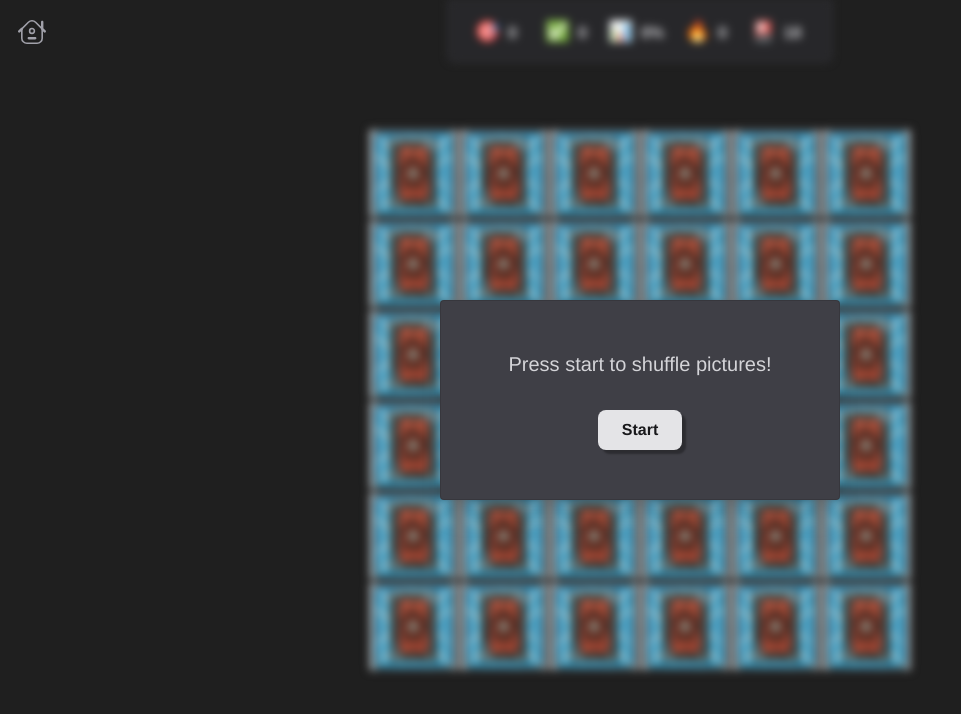
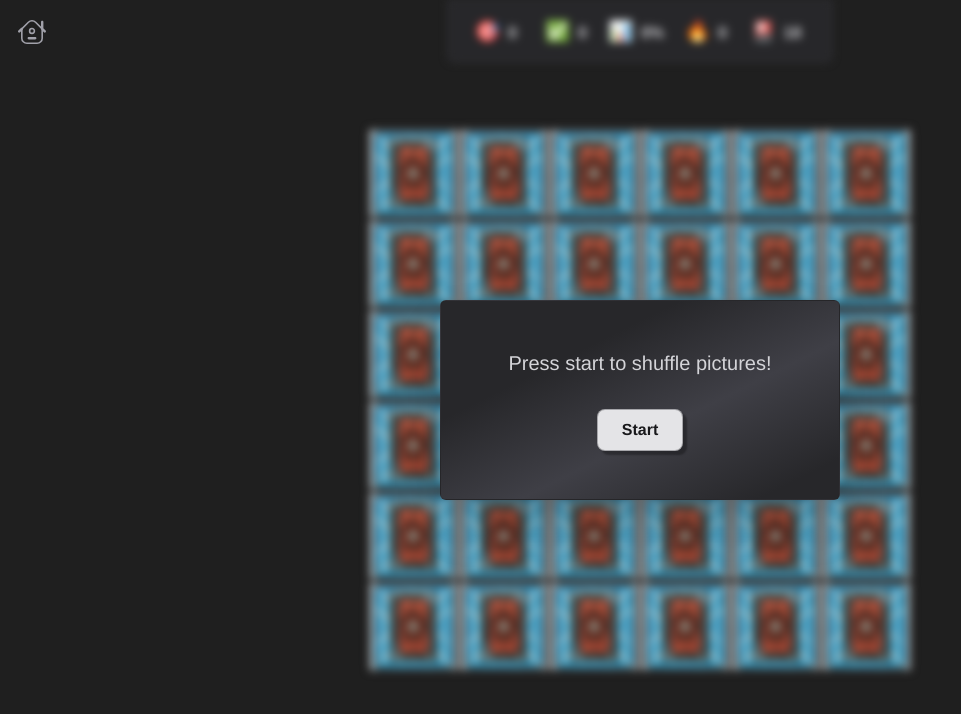
Before and after one commit to sgobotta/liveapps_web, a React (Create React App) app: page /picture-cards in a window 1280 px wide. Shown: the top 714 px of the page, without its empty margins (0-961 px from the left). Built offline with nearby package versions, Linux system fonts and the light colour scheme; what tailwindcss-animated would draw is missing.

Commit message:
Slight styles update to the modal window

```diff
--- a/src/components/tile-game/TileGameRoute.tsx
+++ b/src/components/tile-game/TileGameRoute.tsx
@@ -36,15 +36,15 @@ export default function TileGameRoute(): ReactElement {
         <div className="flex flex-row justify-center h-full items-center">
           <div
             className="
-            w-full h-[200px] mx-8
+            w-full h-[200px] mx-8 sm:mx-0
             sm:w-[400px]
-            text-zinc-300 bg-zinc-700
+            text-zinc-300
+            bg-gradient-to-br from-zinc-800 via-zinc-700 to-zinc-800 from-30% to-90%
             border-[1px] border-zinc-800/30
             flex flex-col
-            p-6
-            gap-8 justify-items-center
-            shadow-xl
-            rounded-[4px]
+            gap-8 p-6 justify-items-center
+            shadow-2xl
+            rounded-[6px]
             items-center
             justify-center
           "
@@ -57,8 +57,8 @@ export default function TileGameRoute(): ReactElement {
               className="
                 w-fit
                 py-2 px-6 rounded-lg shadow-lg
-                bg-zinc-200 text-zinc-900
-                pressable font-bold
+                bg-zinc-200 border-zinc-900/30 border-[1px] text-zinc-900
+                pressable font-bold hover:underline active:italic transition-all duration-500
               "
             >
               Start
```
